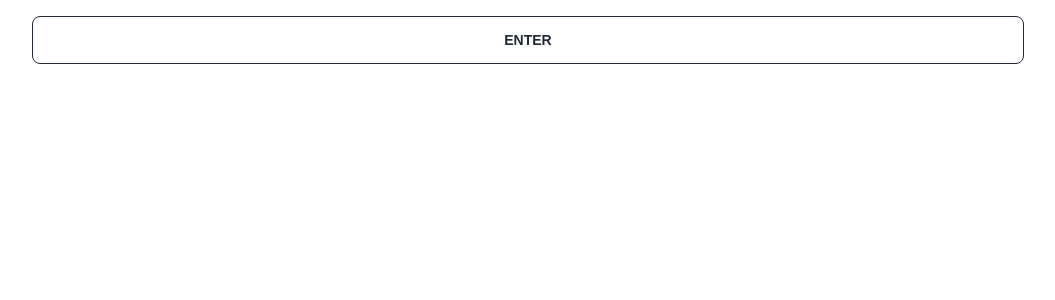
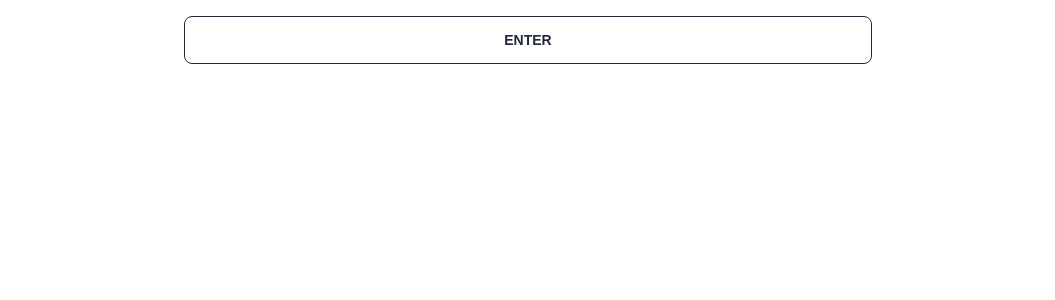
Before and after one commit to babycroc/id311-lets-meek, a SvelteKit app: page / in a window 1280 px wide. Shown: the top 300 px of the page, without its empty margins (112-1167 px from the left). Built offline with nearby package versions, Linux system fonts and the light colour scheme.

Commit message:
Add max width to screen and center it

```diff
--- a/src/lib/components/Navigator.svelte
+++ b/src/lib/components/Navigator.svelte
@@ -30,4 +30,8 @@
 </div>
 
 <style>
+  .btm-nav {
+    max-width: 720px;
+    margin: 0 auto;
+  }
 </style>
--- a/src/routes/+layout.svelte
+++ b/src/routes/+layout.svelte
@@ -18,7 +18,10 @@
   .app {
     display: flex;
     flex-direction: column;
+    align-items: center;
     min-height: 100vh;
+    max-width: 720px;
+    margin: 0 auto;
   }
 
   main {
```
